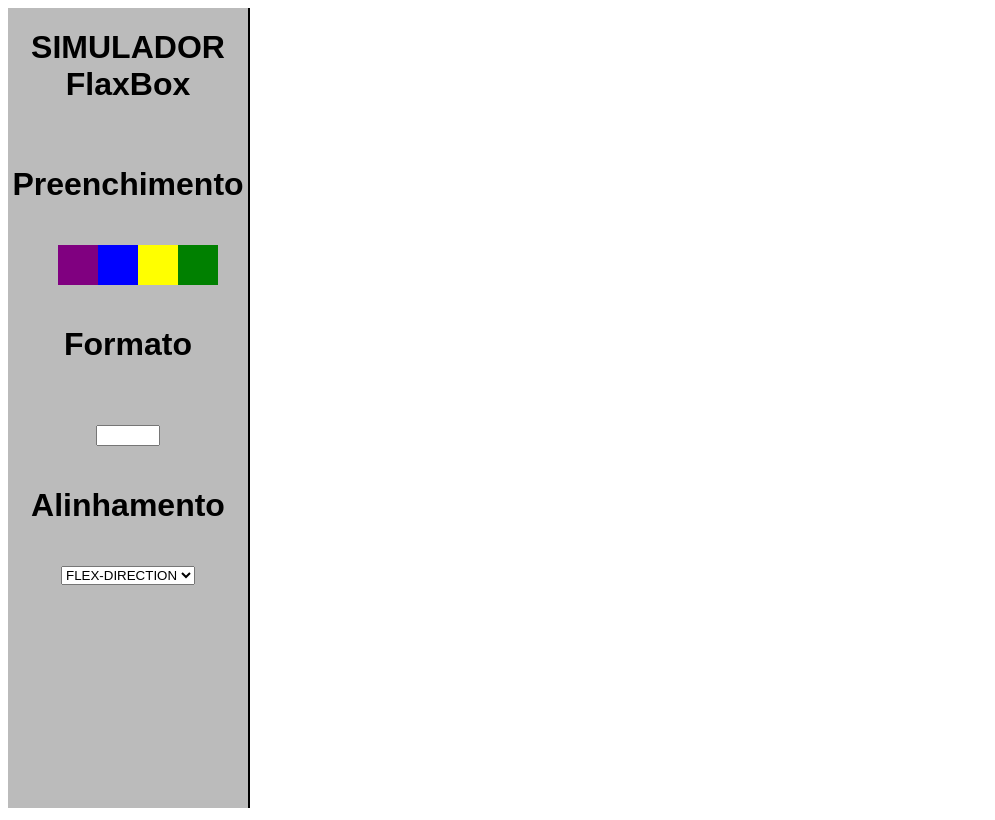
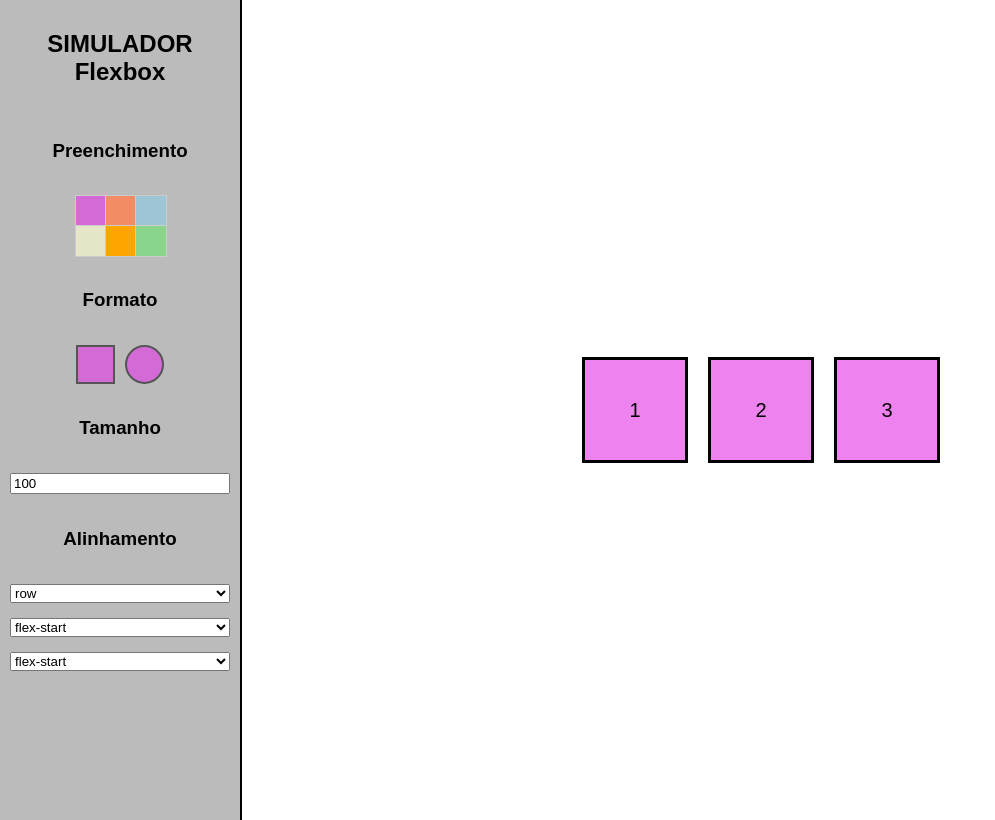
Before and after one commit to mape0s/flexbox, a plain HTML site: page index.html in a window 1280 px wide. Shown: the whole page, without its empty margins (0-995 px from the left). Drawn offline with Linux system fonts and the light colour scheme.

Commit message:
terminou

```diff
--- a/index.html
+++ b/index.html
@@ -1,35 +1,65 @@
 <!DOCTYPE html>
-<html>
+<html lang="pt-br">
 <head>
     <meta charset="UTF-8">
-    <title>Economia</title>
+    <title>Simulador Flexbox</title>
     <link rel="stylesheet" href="styles.css">
 </head>
+
 <body>
-        <div id = "menu-lateral">
-            <h1>SIMULADOR<br>FlaxBox</h1>
-            <h1>Preenchimento</h1>
-                <div id = "color">
-                    <div class = "roxo"></div>
-                     <div class = "marrom"></div>
-                      <div class = "azul"></div>
-                       <div class = "amarelo"></div>
-                        <div class = "laranja"></div>
-                         <div class = "verde"></div>
+
+<div id="menu-lateral">
+
+    <h2>SIMULADOR<br>Flexbox</h2>
+
+    <h3>Preenchimento</h3>
+    <div class="color">
+        <div class="cor roxo"></div>
+        <div class="cor marrom"></div>
+        <div class="cor azul"></div>
+        <div class="cor amarelo"></div>
+        <div class="cor orange"></div>
+        <div class="cor verde"></div>
     </div>
-            <h1>Formato</h1>
-            <div class="formato"></div>
-            <div  class = "numeros">
-                 <input type="number" name="quantidade" min="1" max="200">
+
+    <h3>Formato</h3>
+    <div class="formato">
+        <div id="quadrado" class="forma quad"></div>
+        <div id="circulo" class="forma circ"></div>
     </div>
-            <h1>Alinhamento</h1>
-            <div class = "alinhamneto">
-                <select id="FLEX" name="carros">
-                    <option value="FLEX-DIRECTION">FLEX-DIRECTION</option>
-                    <option value="B" selected>FLEX-DIRECTION</option>
-                    <option value="C">FLEX-DIRECTION</option>
+
+    <h3>Tamanho</h3>
+    <input type="number" id="tamanho" value="100" min="50" max="200">
+
+    <h3>Alinhamento</h3>
+
+    <select id="direction">
+        <option value="row">row</option>
+        <option value="column">column</option>
     </select>
+
+    <select id="justify">
+        <option value="flex-start">flex-start</option>
+        <option value="center">center</option>
+        <option value="space-between">space-between</option>
+        <option value="space-around">space-around</option>
+    </select>
+
+    <select id="align">
+        <option value="flex-start">flex-start</option>
+        <option value="center">center</option>
+        <option value="flex-end">flex-end</option>
+    </select>
+
 </div>
+
+<div id="container">
+    <div class="box">1</div>
+    <div class="box">2</div>
+    <div class="box">3</div>
 </div>
+
+<script src="script.js"></script>
+
 </body>
 </html>
--- /dev/null
+++ b/script.js
@@ -0,0 +1,56 @@
+var boxes = document.querySelectorAll('.box');
+var cores = document.querySelectorAll('.cor');
+var container = document.querySelector('#container');
+for (var i = 0; i < cores.length; i++) {
+
+    cores[i].onclick = function () {
+
+        var cor = getComputedStyle(this).backgroundColor;
+
+        for (var j = 0; j < boxes.length; j++) {
+            boxes[j].style.backgroundColor = cor;
+        }
+
+    };
+
+}
+var tamanho = document.querySelector("#tamanho");
+
+tamanho.oninput = function () {
+
+    for (var i = 0; i < boxes.length; i++) {
+        boxes[i].style.width = tamanho.value + "px";
+        boxes[i].style.height = tamanho.value + "px";
+    }
+
+};
+document.querySelector("#quadrado").onclick = function () {
+
+    for (var i = 0; i < boxes.length; i++) {
+        boxes[i].style.borderRadius = "0";
+    }
+
+};
+
+document.querySelector("#circulo").onclick = function () {
+
+    for (var i = 0; i < boxes.length; i++) {
+        boxes[i].style.borderRadius = "50%";
+    }
+
+};
+var direction = document.querySelector("#direction");
+var justify = document.querySelector("#justify");
+var align = document.querySelector("#align");
+
+direction.onchange = function () {
+    container.style.flexDirection = direction.value;
+};
+
+justify.onchange = function () {
+    container.style.justifyContent = justify.value;
+};
+
+align.onchange = function () {
+    container.style.alignItems = align.value;
+};
--- a/styles.css
+++ b/styles.css
@@ -1,48 +1,80 @@
+body{
+    display: flex;
+    margin: 0;
+    font-family: sans-serif;
+}
+
 #menu-lateral{
     display: flex;
     flex-direction: column;
     height: 100vh;
-    width: 30vh;
+    width: 220px;
     background-color: rgb(187, 187, 187);
     border-right: 2px solid black;
-    font-family:sans-serif;
     text-align: center;
+    gap: 15px;
+    padding: 10px;
+}
+
+.color{
+    display: grid;
+    grid-template-columns: repeat(3, 30px);
+    grid-template-rows: repeat(2, 30px);
+    gap: 0;
+    justify-content: center;
+}
+
+.cor{
+    width: 30px;
+    height: 30px;
+    border: 1px solid #ccc;
+    cursor: pointer;
+}
+
+.roxo{ background: #d36ad6; }
+.marrom{ background: #f28c64; }
+.azul{ background: #9ec5d6; }
+.amarelo{ background: #e5e5c8; }
+.orange{ background: #ffa500; }
+.verde{ background: #8bd48b; }
+
+.formato{
+    display: flex;
+    justify-content: center;
+    gap: 10px;
+}
+
+.forma{
+    width: 35px;
+    height: 35px;
+    background: #d36ad6;
+    border: 2px solid #555;
+    cursor: pointer;
+}
+
+.quad{
+    border-radius: 0;
+}
+
+.circ{
+    border-radius: 50%;
+}
+
+#container{
+    flex: 1;
+    display: flex;
+    justify-content: center;
+    align-items: center;
     gap: 20px;
 }
 
-
-#color{
+.box{
+    width: 100px;
+    height: 100px;
+    background: violet;
+    border: 3px solid black;
     display: flex;
-    flex-direction: row ;
-    margin-left: 50px;
+    align-items: center;
+    justify-content: center;
+    font-size: 20px;
 }
-.amarelo{
-    height: 40px;
-    width: 40px;
-    background-color:yellow;
-
-}
-.azul{
-    height: 40px;
-    width: 40px;
-    background-color:blue;
-
-}
-.roxo{
-    height: 40px;
-    width: 40px;
-    background-color:purple;
-
-}
-.verde{
-    height: 40px;
-    width: 40px;
-    background-color:green;
-
-}
-.orange{
-    height: 40px;
-    width: 40px;
-    background-color:orange;
-
-}
```
Lines whose indentation alone changed are shown as unchanged.
